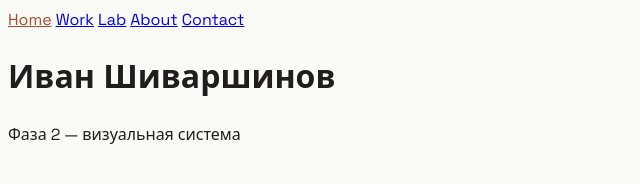
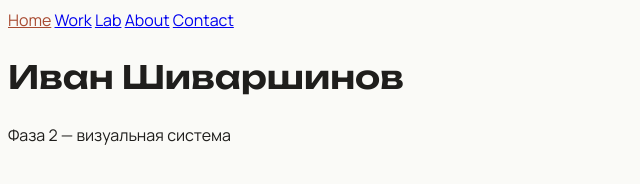
Before and after one commit to Ivan-Shivarshinov/portfolio-ivan-shivarshinov, an Astro site: page / in a window 1280 px wide. Shown: the whole page, without its empty margins (0-640 px from the left). Built offline with nearby package versions, Linux system fonts and the light colour scheme; Astro itself is replaced by a stand-in of ours.

Commit message:
feat(01-03-fix): swap Space Grotesk for Manrope+Unbounded (Cyrillic)
- 8 new local WOFF2 (latin/latin-ext/cyrillic/cyrillic-ext): Manrope 400-800 variable (body), Unbounded 400-900 variable (display/headings)
- remove space-grotesk-400/600 (no Cyrillic glyphs; site is Russian-language)
- JetBrains Mono 400 untouched (verified full Cyrillic)
- global.css: 8 @font-face blocks with unicode-ranges from Google Fonts css2 API, font-display: swap; h1/h2/h3 wired to var(--font-display)
- tokens.css: --font-sans -> Manrope, new --font-display -> Unbounded

```diff
--- a/src/styles/global.css
+++ b/src/styles/global.css
@@ -1,18 +1,76 @@
-/* Локальные шрифты (D-03): WOFF2 в public/fonts, font-display: swap */
+/* Локальные шрифты (решение 2026-08-02, заменяет D-03): WOFF2 в public/fonts, font-display: swap */
+/* Manrope (400–800 variable) — body; Unbounded (400–900 variable) — display/headings. */
+/* Обе семьи с полной кириллицей (прежний grotesk-шрифт кириллицы не имел — заменён решением 2026-08-02). */
 @font-face {
-  font-family: 'Space Grotesk';
-  src: url('/fonts/space-grotesk-400.woff2') format('woff2');
-  font-weight: 400;
+  font-family: 'Manrope';
+  src: url('/fonts/manrope-cyrillic-ext.woff2') format('woff2');
+  font-weight: 400 800;
   font-style: normal;
   font-display: swap;
+  unicode-range: U+0460-052F, U+1C80-1C8A, U+20B4, U+2DE0-2DFF, U+A640-A69F, U+FE2E-FE2F;
 }
 
 @font-face {
-  font-family: 'Space Grotesk';
-  src: url('/fonts/space-grotesk-600.woff2') format('woff2');
-  font-weight: 600;
+  font-family: 'Manrope';
+  src: url('/fonts/manrope-cyrillic.woff2') format('woff2');
+  font-weight: 400 800;
   font-style: normal;
   font-display: swap;
+  unicode-range: U+0301, U+0400-045F, U+0490-0491, U+04B0-04B1, U+2116;
+}
+
+@font-face {
+  font-family: 'Manrope';
+  src: url('/fonts/manrope-latin-ext.woff2') format('woff2');
+  font-weight: 400 800;
+  font-style: normal;
+  font-display: swap;
+  unicode-range: U+0100-02BA, U+02BD-02C5, U+02C7-02CC, U+02CE-02D7, U+02DD-02FF, U+0304, U+0308, U+0329, U+1D00-1DBF, U+1E00-1E9F, U+1EF2-1EFF, U+2020, U+20A0-20AB, U+20AD-20C0, U+2113, U+2C60-2C7F, U+A720-A7FF;
+}
+
+@font-face {
+  font-family: 'Manrope';
+  src: url('/fonts/manrope-latin.woff2') format('woff2');
+  font-weight: 400 800;
+  font-style: normal;
+  font-display: swap;
+  unicode-range: U+0000-00FF, U+0131, U+0152-0153, U+02BB-02BC, U+02C6, U+02DA, U+02DC, U+0304, U+0308, U+0329, U+2000-206F, U+20AC, U+2122, U+2191, U+2193, U+2212, U+2215, U+FEFF, U+FFFD;
+}
+
+@font-face {
+  font-family: 'Unbounded';
+  src: url('/fonts/unbounded-cyrillic-ext.woff2') format('woff2');
+  font-weight: 400 900;
+  font-style: normal;
+  font-display: swap;
+  unicode-range: U+0460-052F, U+1C80-1C8A, U+20B4, U+2DE0-2DFF, U+A640-A69F, U+FE2E-FE2F;
+}
+
+@font-face {
+  font-family: 'Unbounded';
+  src: url('/fonts/unbounded-cyrillic.woff2') format('woff2');
+  font-weight: 400 900;
+  font-style: normal;
+  font-display: swap;
+  unicode-range: U+0301, U+0400-045F, U+0490-0491, U+04B0-04B1, U+2116;
+}
+
+@font-face {
+  font-family: 'Unbounded';
+  src: url('/fonts/unbounded-latin-ext.woff2') format('woff2');
+  font-weight: 400 900;
+  font-style: normal;
+  font-display: swap;
+  unicode-range: U+0100-02BA, U+02BD-02C5, U+02C7-02CC, U+02CE-02D7, U+02DD-02FF, U+0304, U+0308, U+0329, U+1D00-1DBF, U+1E00-1E9F, U+1EF2-1EFF, U+2020, U+20A0-20AB, U+20AD-20C0, U+2113, U+2C60-2C7F, U+A720-A7FF;
+}
+
+@font-face {
+  font-family: 'Unbounded';
+  src: url('/fonts/unbounded-latin.woff2') format('woff2');
+  font-weight: 400 900;
+  font-style: normal;
+  font-display: swap;
+  unicode-range: U+0000-00FF, U+0131, U+0152-0153, U+02BB-02BC, U+02C6, U+02DA, U+02DC, U+0304, U+0308, U+0329, U+2000-206F, U+20AC, U+2122, U+2191, U+2193, U+2212, U+2215, U+FEFF, U+FFFD;
 }
 
 @font-face {
@@ -35,6 +93,14 @@
   background: var(--color-bg);
 }
 
+/* Заголовки — display-семейство (UI-SPEC Typography: Unbounded) */
+h1,
+h2,
+h3 {
+  font-family: var(--font-display);
+  font-weight: 600;
+}
+
 :focus-visible {
   outline: 2px solid var(--color-accent);
   outline-offset: 2px;
--- a/src/styles/tokens.css
+++ b/src/styles/tokens.css
@@ -10,7 +10,8 @@
   --color-destructive: #B3261E;
 
   /* typography */
-  --font-sans: 'Space Grotesk', system-ui, sans-serif;
+  --font-sans: 'Manrope', system-ui, sans-serif;
+  --font-display: 'Unbounded', system-ui, sans-serif;
   --font-mono: 'JetBrains Mono', monospace;
   --text-body: 16px;
   --text-label: 14px;
```
Also changed, not shown: public/fonts/manrope-cyrillic-ext.woff2 (added), public/fonts/manrope-cyrillic.woff2 (added), public/fonts/manrope-latin-ext.woff2 (added), public/fonts/manrope-latin.woff2 (added), public/fonts/space-grotesk-400.woff2 (deleted), public/fonts/space-grotesk-600.woff2 (deleted), public/fonts/unbounded-cyrillic-ext.woff2 (added), public/fonts/unbounded-cyrillic.woff2 (added), public/fonts/unbounded-latin-ext.woff2 (added), public/fonts/unbounded-latin.woff2 (added).
